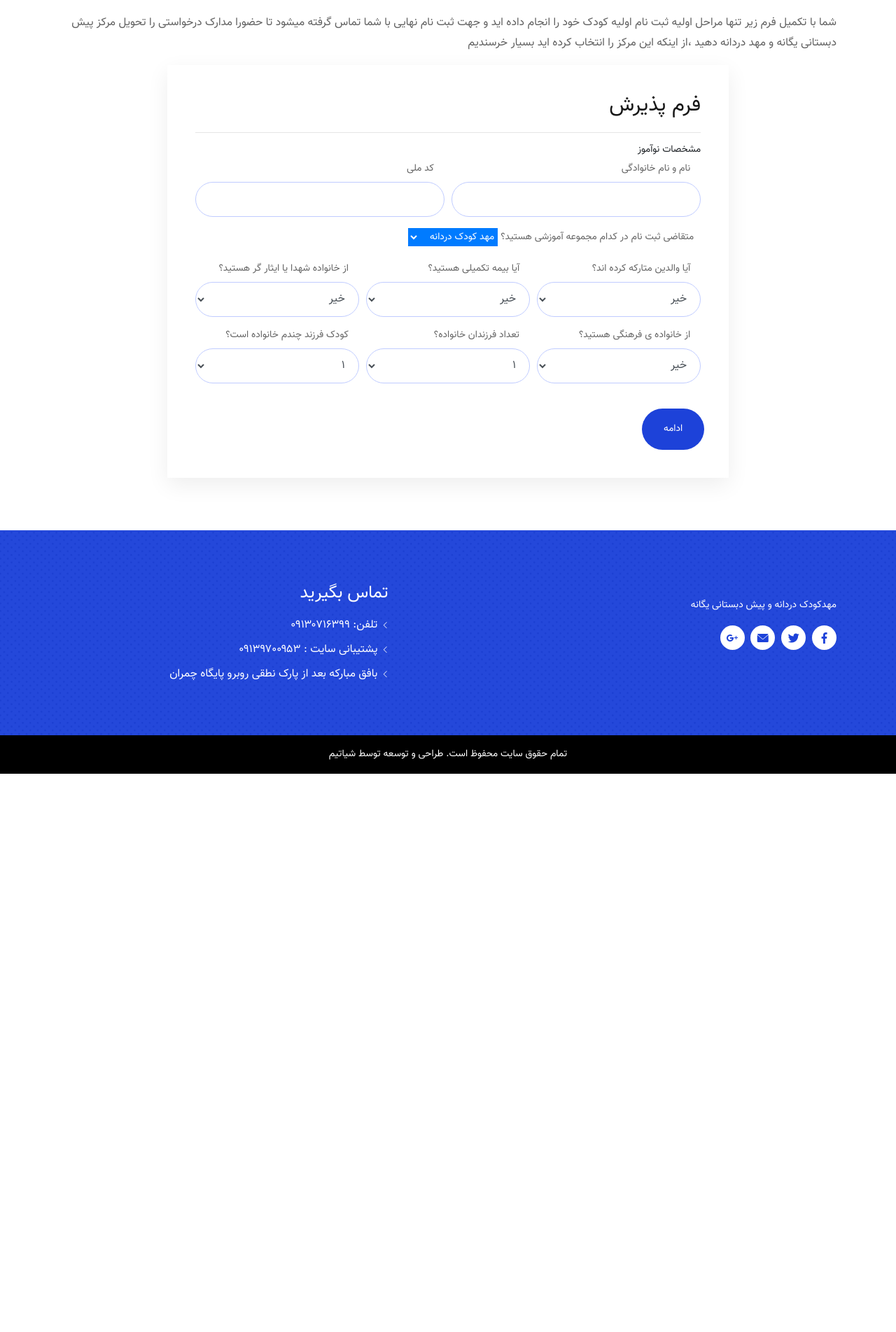
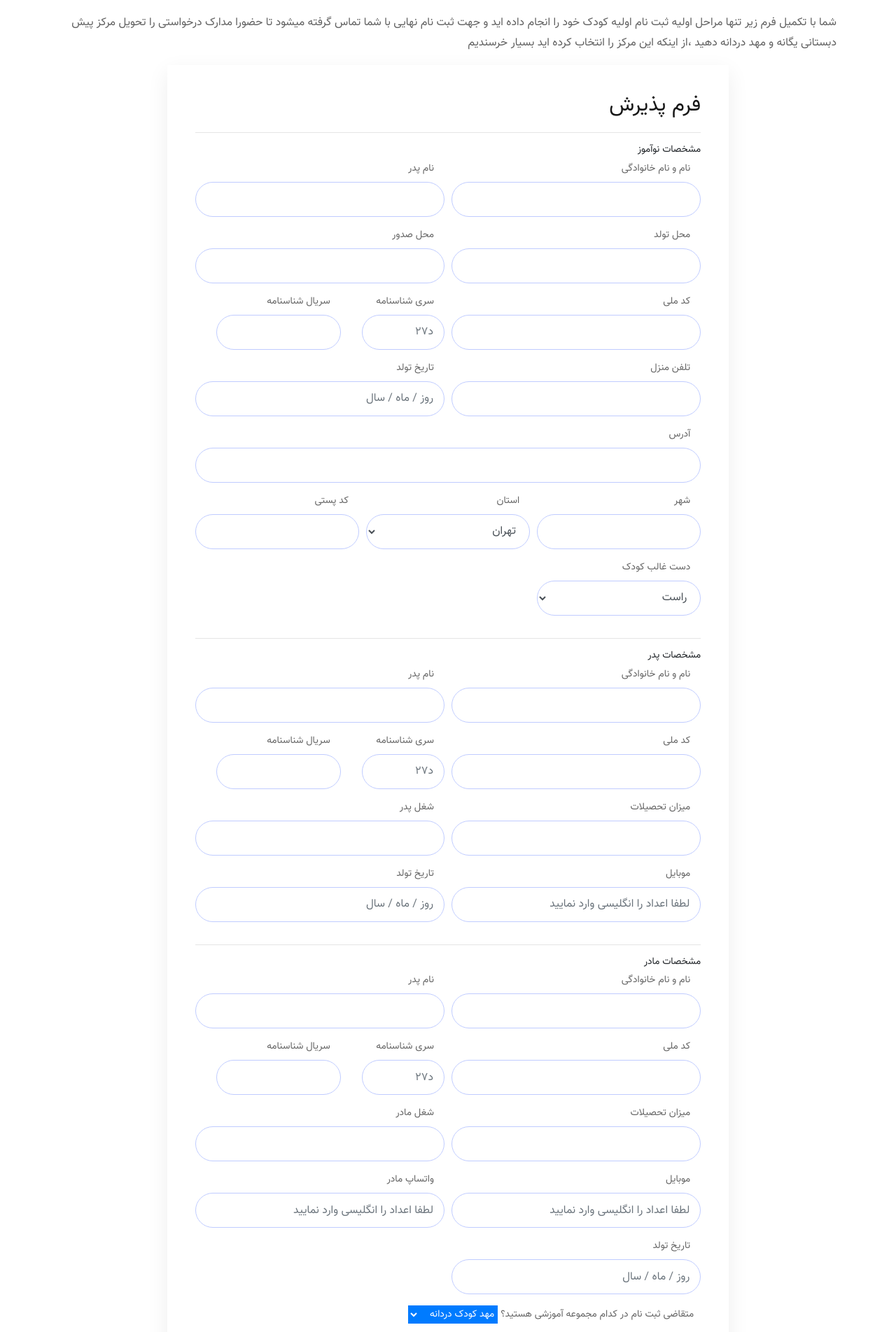
Before and after one commit to miladzeinali/mahd, a Django app: page /web/signup/ in a window 1280 px wide. Shown: the part 608-2512 px from the top of the page at 70% size. Before the commit the page ends 1714 px from the top, so only its background shows below. Run offline with Django 3.2, Linux system fonts and the light colour scheme; some libraries are stand-ins or nearby versions; some web fonts are replaced.

Commit message:
fix payment.html --sadegh

```diff
--- a/templates/admission.html
+++ b/templates/admission.html
@@ -50,172 +50,172 @@
                                 <label> نام و نام خانوادگی</label>
                                 <input type="text" name="name" class="form-control" id="inputEmail14" required />
                             </div>
-<!--                            <div class="form-group col-md-6">-->
-<!--                                <label>نام پدر</label>-->
-<!--                                <input type="text" name="father_name" class="form-control" id="inputEmail15" required />-->
-<!--                            </div>-->
-<!--                            <div class="form-group col-md-6">-->
-<!--                                <label> محل تولد</label>-->
-<!--                                <input type="text" name="birthdayplace" class="form-control" id="inputEmail16" required />-->
-<!--                            </div>-->
-<!--                            <div class="form-group col-md-6">-->
-<!--                                <label>محل صدور </label>-->
-<!--                                <input type="text" name="createcardplace" class="form-control" id="inputEmail17" required />-->
-<!--                            </div>-->
+                           <div class="form-group col-md-6">
+                               <label>نام پدر</label>
+                               <input type="text" name="father_name" class="form-control" id="inputEmail15" required />
+                           </div>
+                           <div class="form-group col-md-6">
+                               <label> محل تولد</label>
+                               <input type="text" name="birthdayplace" class="form-control" id="inputEmail16" required />
+                           </div>
+                           <div class="form-group col-md-6">
+                               <label>محل صدور </label>
+                               <input type="text" name="createcardplace" class="form-control" id="inputEmail17" required />
+                           </div>
                             <div class="form-group col-md-6">
                                 <label>کد ملی</label>
                                 <input type="text" name="nin" class="form-control" id="inputEmail18" required/>
                             </div>
-<!--                                  <div class="form-group col-md-6 row">-->
-<!--                                <div class="col-5">      <label>   سری شناسنامه</label>-->
-<!--                                <input type="text" name="sericard" class="form-control" id="inputEmail19" required placeholder="د27"/>-->
-<!--                           </div>-->
-<!--                                <div class="col-7">      <label> سریال  شناسنامه</label>-->
-<!--                                <input type="text" name="serialcard" class="form-control" id="inputEmail19" required />-->
-<!--                           </div>-->
-<!--                            </div>-->
-<!--                            <div class="form-group col-md-6">-->
-<!--                                <label>تلفن منزل</label>-->
-<!--                                <input type="text" name="homephone" class="form-control" id="inputEmail20" required/>-->
-<!--                            </div>-->
-<!--                            <div class="form-group col-md-6" id="date10">-->
-<!--                                <label>تاریخ تولد</label>-->
-<!--                                <input type="text" name="birthday" max="1398-02-01" class="form-control" id="inputDate10" placeholder="روز / ماه / سال" required />-->
-<!--                            </div>-->
-<!--                        </div>-->
+                                 <div class="form-group col-md-6 row">
+                               <div class="col-5">      <label>   سری شناسنامه</label>
+                               <input type="text" name="sericard" class="form-control" id="inputEmail19" required placeholder="د27"/>
+                          </div>
+                               <div class="col-7">      <label> سریال  شناسنامه</label>
+                               <input type="text" name="serialcard" class="form-control" id="inputEmail19" required />
+                          </div>
+                           </div>
+                           <div class="form-group col-md-6">
+                               <label>تلفن منزل</label>
+                               <input type="text" name="homephone" class="form-control" id="inputEmail20" required/>
+                           </div>
+                           <div class="form-group col-md-6" id="date10">
+                               <label>تاریخ تولد</label>
+                               <input type="text" name="birthday" max="1398-02-01" class="form-control" id="inputDate10" placeholder="روز / ماه / سال" required />
+                           </div>
+                       </div>
 
-<!--                        <div class="form-group">-->
-<!--                            <label for="inputAddress2">آدرس</label>-->
-<!--                            <input type="text" name="address" class="form-control" id="inputAddress2" required/>-->
-<!--                        </div>-->
-<!--                        <div class="form-row">-->
-<!--                            <div class="form-group col-md-4">-->
-<!--                                <label for="inputCity">شهر</label>-->
-<!--                                <input type="text" name="city" class="form-control" id="inputCity" required />-->
-<!--                            </div>-->
-<!--                            <div class="form-group col-md-4">-->
-<!--                                <label for="inputState">استان</label>-->
-<!--                                <select id="inputState" name="province" class="form-control" required>-->
-<!--                                    <option selected>تهران </option>-->
-<!--                                    <option>خوزستان </option>-->
-<!--                                    <option>اصفهان </option>-->
-<!--                                    <option>فارس </option>-->
-<!--                                    <option>البرز </option>                                        <option>یزد </option>-->
+                       <div class="form-group">
+                           <label for="inputAddress2">آدرس</label>
+                           <input type="text" name="address" class="form-control" id="inputAddress2" required/>
+                       </div>
+                       <div class="form-row">
+                           <div class="form-group col-md-4">
+                               <label for="inputCity">شهر</label>
+                               <input type="text" name="city" class="form-control" id="inputCity" required />
+                           </div>
+                           <div class="form-group col-md-4">
+                               <label for="inputState">استان</label>
+                               <select id="inputState" name="province" class="form-control" required>
+                                   <option selected>تهران </option>
+                                   <option>خوزستان </option>
+                                   <option>اصفهان </option>
+                                   <option>فارس </option>
+                                   <option>البرز </option>                                        <option>یزد </option>
 
-<!--                                 </select>-->
-<!--                            </div>-->
-<!--                            <div class="form-group col-md-4">-->
-<!--                                <label for="inputZip">کد پستی</label>-->
-<!--                                <input type="text" name="homecode" class="form-control" id="inputZip" required/>-->
-<!--                            </div>-->
-<!--                             <div class="form-group col-md-4">-->
-<!--                                <label for="hand">  دست غالب کودک    </label>-->
-<!--                                <select id="hand" name="hand" class="form-control" required>-->
-<!--                                    <option selected>راست </option>-->
-<!--                                    <option>چپ </option>-->
+                                </select>
+                           </div>
+                           <div class="form-group col-md-4">
+                               <label for="inputZip">کد پستی</label>
+                               <input type="text" name="homecode" class="form-control" id="inputZip" required/>
+                           </div>
+                            <div class="form-group col-md-4">
+                               <label for="hand">  دست غالب کودک    </label>
+                               <select id="hand" name="hand" class="form-control" required>
+                                   <option selected>راست </option>
+                                   <option>چپ </option>
 <!--                                    -->
-<!--                                 </select>-->
-<!--                            </div>-->
-<!--                        </div>-->
-<!--                    </div>-->
-<!--                    <hr>-->
-<!--                    <div>-->
-<!--                        <h4 style="font-size: 14px;  ">مشخصات پدر</h4>-->
-<!--                        <div class="form-row">-->
-<!--                            <div class="form-group col-md-6">-->
-<!--                                <label>نام و نام خانوادگی</label>-->
-<!--                                <input type="text" name="fathername" class="form-control" id="inputEmail22" required/>-->
-<!--                            </div>-->
-<!--                            <div class="form-group col-md-6">-->
-<!--                                <label>نام پدر</label>-->
-<!--                                <input type="text" name="fatherfathername" class="form-control" id="inputEmail23" required/>-->
-<!--                            </div>-->
+                                </select>
+                           </div>
+                       </div>
+                   </div>
+                   <hr>
+                   <div>
+                       <h4 style="font-size: 14px;  ">مشخصات پدر</h4>
+                       <div class="form-row">
+                           <div class="form-group col-md-6">
+                               <label>نام و نام خانوادگی</label>
+                               <input type="text" name="fathername" class="form-control" id="inputEmail22" required/>
+                           </div>
+                           <div class="form-group col-md-6">
+                               <label>نام پدر</label>
+                               <input type="text" name="fatherfathername" class="form-control" id="inputEmail23" required/>
+                           </div>
 <!--{#                                <div class="form-group col-md-6">#}-->
 <!--{#                                    <label> شماره شناسنامه</label>#}-->
 <!--{#                                    <input type="text"  class="form-control" id="inputEmail15" />#}-->
 <!--{#                                </div>#}-->
-<!--                            <div class="form-group col-md-6">-->
-<!--                                <label> کد ملی</label>-->
-<!--                                <input type="text" name="fathernin" class="form-control" id="inputEmail24" required />-->
-<!--                            </div>-->
-<!--                              <div class="form-group row col-md-6">-->
-<!--                                <div class="col-5"><label>   سری شناسنامه</label>-->
-<!--                                <input type="text" name="fatherseri" class="form-control" id="inputEmail25" required placeholder="د27"/></div>-->
-<!--                                <div class="col-7">  <label> سریال   شناسنامه</label>-->
-<!--                                <input type="text" name="fatherserial" class="form-control" id="inputEmail25" required /></div>-->
+                           <div class="form-group col-md-6">
+                               <label> کد ملی</label>
+                               <input type="text" name="fathernin" class="form-control" id="inputEmail24" required />
+                           </div>
+                             <div class="form-group row col-md-6">
+                               <div class="col-5"><label>   سری شناسنامه</label>
+                               <input type="text" name="fatherseri" class="form-control" id="inputEmail25" required placeholder="د27"/></div>
+                               <div class="col-7">  <label> سریال   شناسنامه</label>
+                               <input type="text" name="fatherserial" class="form-control" id="inputEmail25" required /></div>
 
 
-<!--                            </div>-->
-<!--                            <div class="form-group col-md-6">-->
-<!--                                <label> میزان تحصیلات</label>-->
-<!--                                <input type="text" name="fathereducation" class="form-control" id="inputEmail26" required/>-->
-<!--                            </div>-->
-<!--                            <div class="form-group col-md-6">-->
-<!--                                <label> شغل پدر</label>-->
-<!--                                <input type="text" name="fatherwork" class="form-control" id="inputEmail27" required/>-->
-<!--                            </div>-->
-<!--                            <div class="form-group col-md-6">-->
-<!--                                <label>موبایل</label>-->
-<!--                                <input type="text" placeholder="لطفا اعداد را انگلیسی وارد نمایید" name="fatherphone" class="form-control" id="inputEmail36" required/>-->
-<!--                            </div>-->
-<!--                            <div class="form-group col-md-6" id="date5">-->
-<!--                                <label>تاریخ تولد</label>-->
-<!--                                <input type="text" name="fatherbirth" max="1398-02-01" class="form-control" id="inputDate5" placeholder="روز / ماه / سال"  required/>-->
-<!--                            </div>-->
-<!--                        </div>-->
-<!--                    </div>-->
-<!--                    <hr>-->
-<!--                    <div>-->
-<!--                        <h4 style="font-size: 14px;  ">مشخصات مادر</h4>-->
-<!--                        <div class="form-row">-->
-<!--                            <div class="form-group col-md-6">-->
-<!--                                <label>نام و نام خانوادگی</label>-->
-<!--                                <input type="text" name="mothername" class="form-control" id="inputEmail29" required/>-->
-<!--                            </div>-->
-<!--                            <div class="form-group col-md-6">-->
-<!--                                <label>نام پدر</label>-->
-<!--                                <input type="text" name="motherfathername" class="form-control" id="inputEmail30" required/>-->
-<!--                            </div>-->
+                           </div>
+                           <div class="form-group col-md-6">
+                               <label> میزان تحصیلات</label>
+                               <input type="text" name="fathereducation" class="form-control" id="inputEmail26" required/>
+                           </div>
+                           <div class="form-group col-md-6">
+                               <label> شغل پدر</label>
+                               <input type="text" name="fatherwork" class="form-control" id="inputEmail27" required/>
+                           </div>
+                           <div class="form-group col-md-6">
+                               <label>موبایل</label>
+                               <input type="text" placeholder="لطفا اعداد را انگلیسی وارد نمایید" name="fatherphone" class="form-control" id="inputEmail36" required/>
+                           </div>
+                           <div class="form-group col-md-6" id="date5">
+                               <label>تاریخ تولد</label>
+                               <input type="text" name="fatherbirth" max="1398-02-01" class="form-control" id="inputDate5" placeholder="روز / ماه / سال"  required/>
+                           </div>
+                       </div>
+                   </div>
+                   <hr>
+                   <div>
+                       <h4 style="font-size: 14px;  ">مشخصات مادر</h4>
+                       <div class="form-row">
+                           <div class="form-group col-md-6">
+                               <label>نام و نام خانوادگی</label>
+                               <input type="text" name="mothername" class="form-control" id="inputEmail29" required/>
+                           </div>
+                           <div class="form-group col-md-6">
+                               <label>نام پدر</label>
+                               <input type="text" name="motherfathername" class="form-control" id="inputEmail30" required/>
+                           </div>
 <!--{#                                <div class="form-group col-md-6">#}-->
 <!--{#                                    <label> شماره شناسنامه</label>#}-->
 <!--{#                                    <input type="text" class="form-control" id="inputEmail15" />#}-->
 <!--{#                                </div>#}-->
-<!--                            <div class="form-group col-md-6">-->
-<!--                                <label> کد ملی</label>-->
-<!--                                <input type="text" name="mothernin" class="form-control" id="inputEmail31" required/>-->
-<!--                            </div>-->
-<!--                                      <div class="form-group col-md-6 row">-->
-<!--                                <div class="col-5">-->
-<!--                                        <label>   سری شناسنامه</label>-->
-<!--                                <input type="text" name="motherseri" class="form-control" id="inputEmail32" required placeholder="د27"/>-->
-<!--                                </div>-->
-<!--                                <div class="col-7">-->
-<!--                                        <label> سریال  شناسنامه</label>-->
-<!--                                <input type="text" name="motherserial" class="form-control" id="inputEmail32" required/>-->
-<!--                                </div>-->
+                           <div class="form-group col-md-6">
+                               <label> کد ملی</label>
+                               <input type="text" name="mothernin" class="form-control" id="inputEmail31" required/>
+                           </div>
+                                     <div class="form-group col-md-6 row">
+                               <div class="col-5">
+                                       <label>   سری شناسنامه</label>
+                               <input type="text" name="motherseri" class="form-control" id="inputEmail32" required placeholder="د27"/>
+                               </div>
+                               <div class="col-7">
+                                       <label> سریال  شناسنامه</label>
+                               <input type="text" name="motherserial" class="form-control" id="inputEmail32" required/>
+                               </div>
 
-<!--                            </div>-->
-<!--                            <div class="form-group col-md-6">-->
-<!--                                <label> میزان تحصیلات</label>-->
-<!--                                <input type="text" name="mothereducation" class="form-control" id="inputEmail33" required/>-->
-<!--                            </div>-->
-<!--                            <div class="form-group col-md-6">-->
-<!--                                <label> شغل مادر</label>-->
-<!--                                <input type="text" name="motherwork" class="form-control" id="inputEmail34" required/>-->
-<!--                            </div>-->
-<!--                            <div class="form-group col-md-6">-->
-<!--                                <label>موبایل</label>-->
-<!--                                <input type="text" name="motherphone" placeholder="لطفا اعداد را انگلیسی وارد نمایید"  class="form-control" id="inputEmail35" required/>-->
-<!--                            </div>-->
-<!--                             <div class="form-group col-md-6">-->
-<!--                                <label> واتساپ مادر</label>-->
-<!--                                <input type="text" placeholder="لطفا اعداد را انگلیسی وارد نمایید" name="telegramphone" class="form-control" id="inputEmail36" required/>-->
-<!--                            </div>-->
-<!--                            <div class="form-group col-md-6" id="date11">-->
-<!--                                <label>تاریخ تولد</label>-->
-<!--                                <input type="text" name="motherbirth" max="1398-02-01" class="form-control" required id="inputDate11" placeholder="روز / ماه / سال" />-->
-<!--                            </div>-->
-<!--                            <hr>-->
+                           </div>
+                           <div class="form-group col-md-6">
+                               <label> میزان تحصیلات</label>
+                               <input type="text" name="mothereducation" class="form-control" id="inputEmail33" required/>
+                           </div>
+                           <div class="form-group col-md-6">
+                               <label> شغل مادر</label>
+                               <input type="text" name="motherwork" class="form-control" id="inputEmail34" required/>
+                           </div>
+                           <div class="form-group col-md-6">
+                               <label>موبایل</label>
+                               <input type="text" name="motherphone" placeholder="لطفا اعداد را انگلیسی وارد نمایید"  class="form-control" id="inputEmail35" required/>
+                           </div>
+                            <div class="form-group col-md-6">
+                               <label> واتساپ مادر</label>
+                               <input type="text" placeholder="لطفا اعداد را انگلیسی وارد نمایید" name="telegramphone" class="form-control" id="inputEmail36" required/>
+                           </div>
+                           <div class="form-group col-md-6" id="date11">
+                               <label>تاریخ تولد</label>
+                               <input type="text" name="motherbirth" max="1398-02-01" class="form-control" required id="inputDate11" placeholder="روز / ماه / سال" />
+                           </div>
+                           <hr>
                             <div>
                                 <label>متقاضی ثبت نام در کدام مجموعه آموزشی هستید؟</label>
                           <select class="btn-primary" class="btn-block" name="eplace">
```
Also changed, not shown: templates/payment.html (+18 -1 lines), db.sqlite3.
